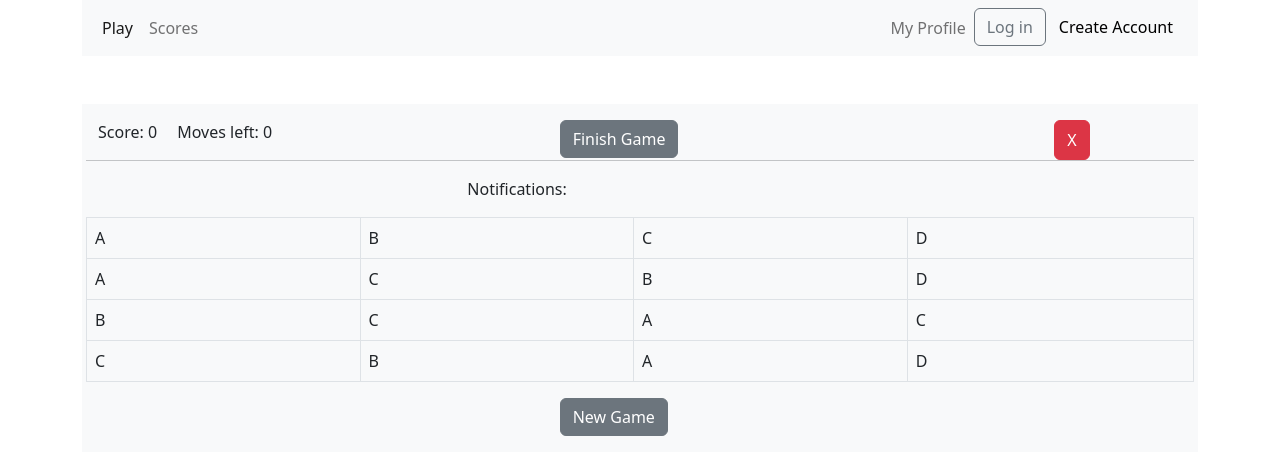
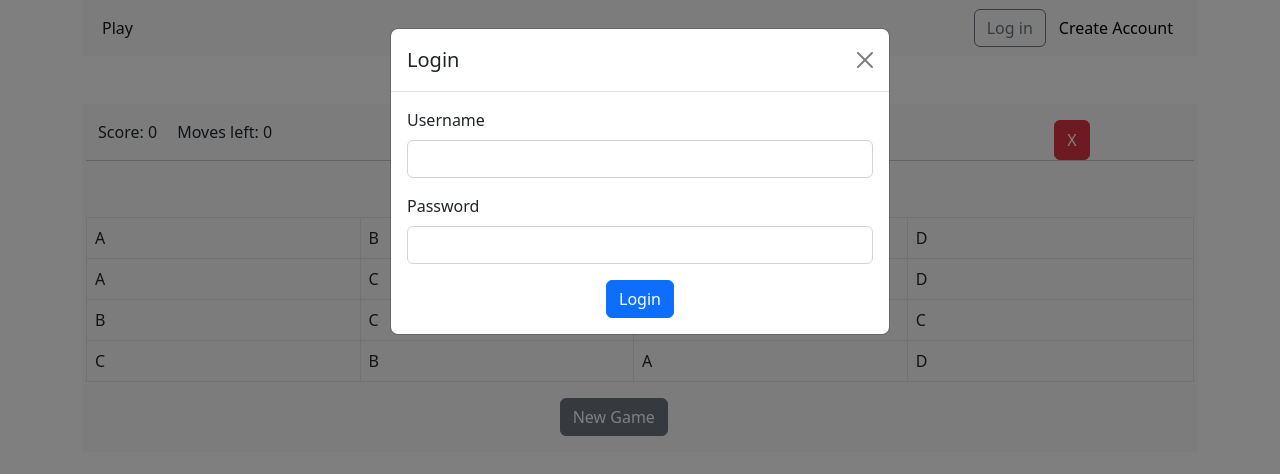
Before and after one commit to wizzandrew/match3-vue, a Vue app: page / in a window 1280 px wide. Both pictures are taken after a click on the button "Log in". Shown: the top 474 px of the page. Built offline with nearby package versions, Linux system fonts and the light colour scheme.

Commit message:
set up login

```diff
--- a/src/components/Header.vue
+++ b/src/components/Header.vue
@@ -28,14 +28,65 @@
                 <label class="form-label" for="__password">Password</label>
                 <input
                   class="form-control"
-                  type="text"
+                  type="password"
                   v-model="createPassword"
                   name="newPassword"
                   id="__password"
                 />
               </div>
-              <button type="submit" class="btn btn-primary d-flex my-0 mx-auto">
+              <button
+                type="submit"
+                class="btn btn-primary d-flex my-0 mx-auto"
+                data-bs-dismiss="modal"
+              >
                 Create Account
+              </button>
+            </form>
+          </div>
+        </div>
+      </div>
+    </div>
+
+    <div class="modal" id="loginModal" tabindex="-1">
+      <div class="modal-dialog">
+        <div class="modal-content">
+          <div class="modal-header">
+            <h5 class="modal-title">Login</h5>
+            <button
+              type="button"
+              class="btn-close"
+              data-bs-dismiss="modal"
+              aria-label="Close"
+            ></button>
+          </div>
+          <div class="modal-body">
+            <form action="" @submit.prevent="login">
+              <div class="form-group mb-3">
+                <label class="form-label" for="_username">Username</label>
+                <input
+                  class="form-control"
+                  type="text"
+                  v-model="loginUsername"
+                  name="loginUsername"
+                  id="_username"
+                />
+              </div>
+              <div class="form-group mb-3">
+                <label class="form-label" for="_password">Password</label>
+                <input
+                  class="form-control"
+                  type="password"
+                  v-model="loginPassword"
+                  name="loginPassword"
+                  id="_password"
+                />
+              </div>
+              <button
+                type="submit"
+                class="btn btn-primary d-flex my-0 mx-auto"
+                data-bs-dismiss="modal"
+              >
+                Login
               </button>
             </form>
           </div>
@@ -63,21 +114,30 @@
                 >Play</RouterLink
               >
             </li>
-            <li class="nav-item">
+            <li class="nav-item" v-show="userStore.token != null">
               <RouterLink to="/scores" class="nav-link">Scores</RouterLink>
             </li>
           </ul>
 
           <ul class="navbar-nav ms-auto">
-            <li class="nav-item">
+            <li class="nav-item" v-show="userStore.token != null">
               <RouterLink to="/myprofile" class="nav-link"
                 >My Profile</RouterLink
               >
             </li>
-            <li class="nav-item">
-              <button class="btn btn-outline-secondary">Log in</button>
+            <li class="nav-item" v-if="userStore.token === null">
+              <button
+                class="btn btn-outline-secondary"
+                data-bs-toggle="modal"
+                data-bs-target="#loginModal"
+              >
+                Log in
+              </button>
             </li>
-            <li class="nav-item">
+            <li class="nav-item" v-else>
+              <button class="btn btn-outline-secondary">Log out</button>
+            </li>
+            <li class="nav-item" v-show="userStore.token === null">
               <button
                 class="btn btn-light"
                 data-bs-toggle="modal"
@@ -96,27 +156,54 @@
 <script lang="ts">
 import { defineComponent, ref } from "vue";
 import { RouterLink } from "vue-router";
+import { useUserStore } from "@/stores/userSlice";
 import * as api from "@/shared/api";
 
 export default defineComponent({
   name: "header",
   setup() {
+    //pinia state
+    const userStore = useUserStore();
+
     //data
     const createUsername = ref("");
     const createPassword = ref("");
 
+    const loginUsername = ref("");
+    const loginPassword = ref("");
+
     //methods
     const createAccount = () => {
-      // console.log(
-      //   "user: " + createUsername.value + "\npassword: " + createPassword.value
-      // );
       api.createAccount({
         username: createUsername.value,
         password: createPassword.value,
       });
     };
 
-    return { createUsername, createPassword, createAccount };
+    const login = () => {
+      const login = api.loginUser({
+        username: loginUsername.value,
+        password: loginPassword.value,
+      });
+
+      login
+        .then((response) => {
+          if (response.token != null && response.userId != null) {
+            userStore.login(response.token, response.userId);
+          }
+        })
+        .catch((err) => console.log(err));
+    };
+
+    return {
+      userStore,
+      createUsername,
+      createPassword,
+      loginUsername,
+      loginPassword,
+      createAccount,
+      login,
+    };
   },
 });
 </script>
--- a/src/shared/api.ts
+++ b/src/shared/api.ts
@@ -3,6 +3,17 @@ import { URL } from "./utils";
 export type CreateAccount = {
   username: string;
   password: string;
+};
+
+export type LoginProps = {
+  username: string;
+  password: string;
+};
+
+export type LoginReply = {
+  token: string | null;
+  userId: number | null;
+  error?: string;
 };
 
 export async function createAccount(create: CreateAccount): Promise<void> {
@@ -29,3 +40,33 @@ export async function createAccount(create: CreateAccount): Promise<void> {
       alert("Error" + err.message);
     });
 }
+
+export async function loginUser(login: LoginProps): Promise<LoginReply> {
+  let result: LoginReply = {
+    token: null,
+    userId: null,
+  };
+
+  const response = await fetch(URL + "login", {
+    method: "POST",
+    body: JSON.stringify(login),
+    headers: {
+      "Content-Type": "application/json",
+    },
+    credentials: "same-origin",
+  });
+
+  if (response.ok) {
+    await response
+      .json()
+      .then((data) => (result = data))
+      .catch((err) => console.log(err));
+  } else {
+    result = {
+      token: null,
+      userId: null,
+      error: response.statusText,
+    };
+  }
+  return result;
+}
--- /dev/null
+++ b/src/stores/userSlice.ts
@@ -0,0 +1,17 @@
+import { ref } from "vue";
+import { defineStore } from "pinia";
+
+export const useUserStore = defineStore("user", () => {
+  const token = ref<string | null>(null);
+  const userId = ref<number | null>(null);
+
+  function login(_token: string | null, _userId: number | null) {
+    token.value = _token;
+    userId.value = _userId;
+  }
+
+  return {
+    token,
+    login,
+  };
+});
```
